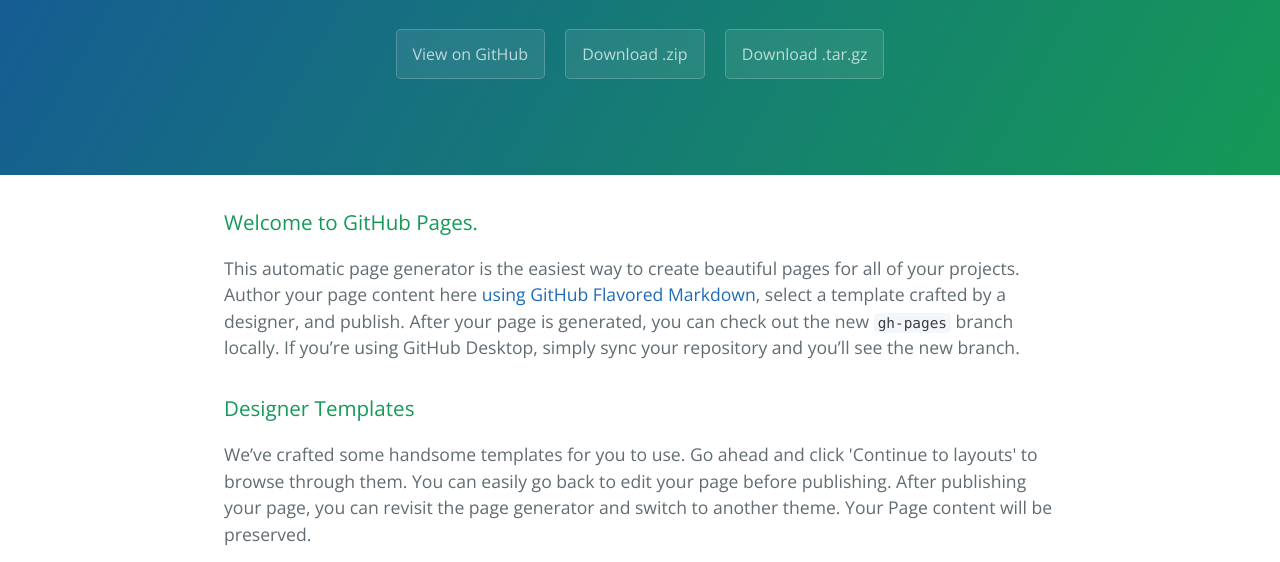
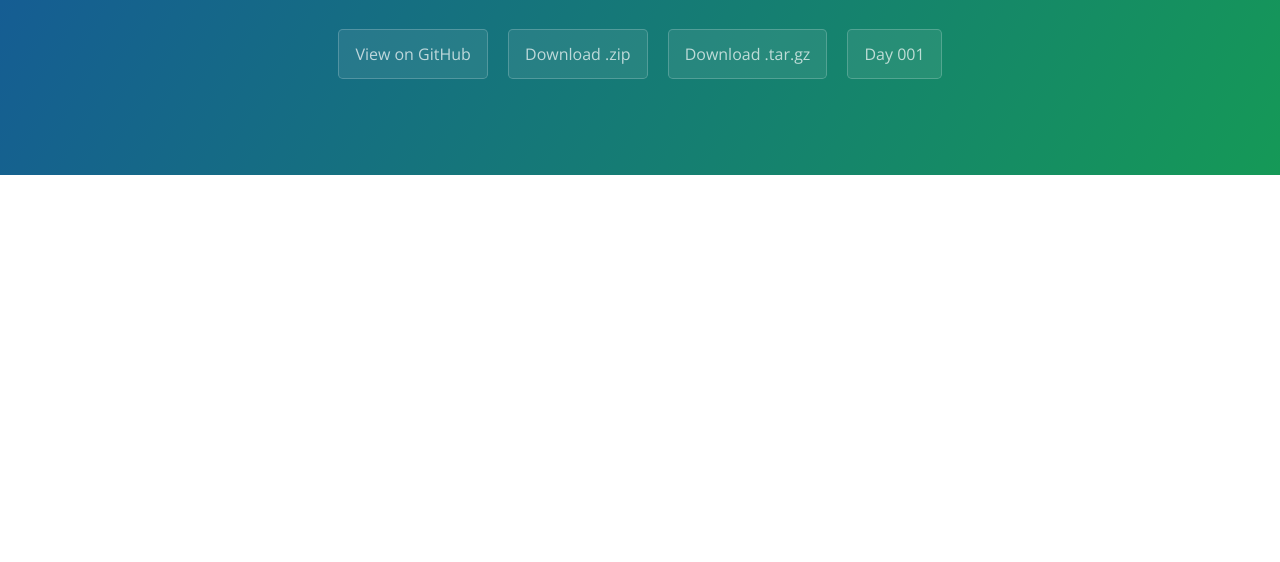
Before and after one commit to BoaHanHancock/web, a plain HTML site: page index.html in a window 1280 px wide. Shown: the part 238-800 px from the top of the page. Drawn offline with nearby package versions, Linux system fonts and the light colour scheme.

Commit message:
修改内容

```diff
--- a/index.html
+++ b/index.html
@@ -8,6 +8,11 @@
     <link href='https://fonts.googleapis.com/css?family=Open+Sans:400,700' rel='stylesheet' type='text/css'>
     <link rel="stylesheet" type="text/css" href="stylesheets/stylesheet.css" media="screen">
     <link rel="stylesheet" type="text/css" href="stylesheets/github-light.css" media="screen">
+    <style>
+      a{
+        background-color:red;
+      }
+    </style>
   </head>
   <body>
     <section class="page-header">
@@ -16,12 +21,16 @@
       <a href="https://github.com/BoaHanHancock/web" class="btn">View on GitHub</a>
       <a href="https://github.com/BoaHanHancock/web/zipball/master" class="btn">Download .zip</a>
       <a href="https://github.com/BoaHanHancock/web/tarball/master" class="btn">Download .tar.gz</a>
+      <a href="https://github.com/BoaHanHancock/web/tree/master/day001/day01/01-图像元素.html" class="btn" bgcolor="red" >Day 001</a>
     </section>
 
     <section class="main-content">
       <h3>
-<a id="welcome-to-github-pages" class="anchor" href="#welcome-to-github-pages" aria-hidden="true"><span aria-hidden="true" class="octicon octicon-link"></span></a>Welcome to GitHub Pages.</h3>
+<!--<a id="welcome-to-github-pages" class="anchor" href="#welcome-to-github-pages" aria-hidden="true"><span aria-hidden="true" class="octicon octicon-link"></span></a>Welcome to GitHub Pages.</h3>-->
 
+      <a href="https://github.com/BoaHanHancock/web/tree/master/day001/day01/01-图像元素.html" class="btn" bgcolor="red" >Day 001</a>
+        </h3>
+      <!--<h3>
 <p>This automatic page generator is the easiest way to create beautiful pages for all of your projects. Author your page content here <a href="https://guides.github.com/features/mastering-markdown/">using GitHub Flavored Markdown</a>, select a template crafted by a designer, and publish. After your page is generated, you can check out the new <code>gh-pages</code> branch locally. If you’re using GitHub Desktop, simply sync your repository and you’ll see the new branch.</p>
 
 <h3>
@@ -49,7 +58,7 @@
 
         <span class="site-footer-credits">This page was generated by <a href="https://pages.github.com">GitHub Pages</a> using the <a href="https://github.com/jasonlong/cayman-theme">Cayman theme</a> by <a href="https://twitter.com/jasonlong">Jason Long</a>.</span>
       </footer>
-
+-->
     </section>
 
 
```
Also changed, not shown: 1 other file.
